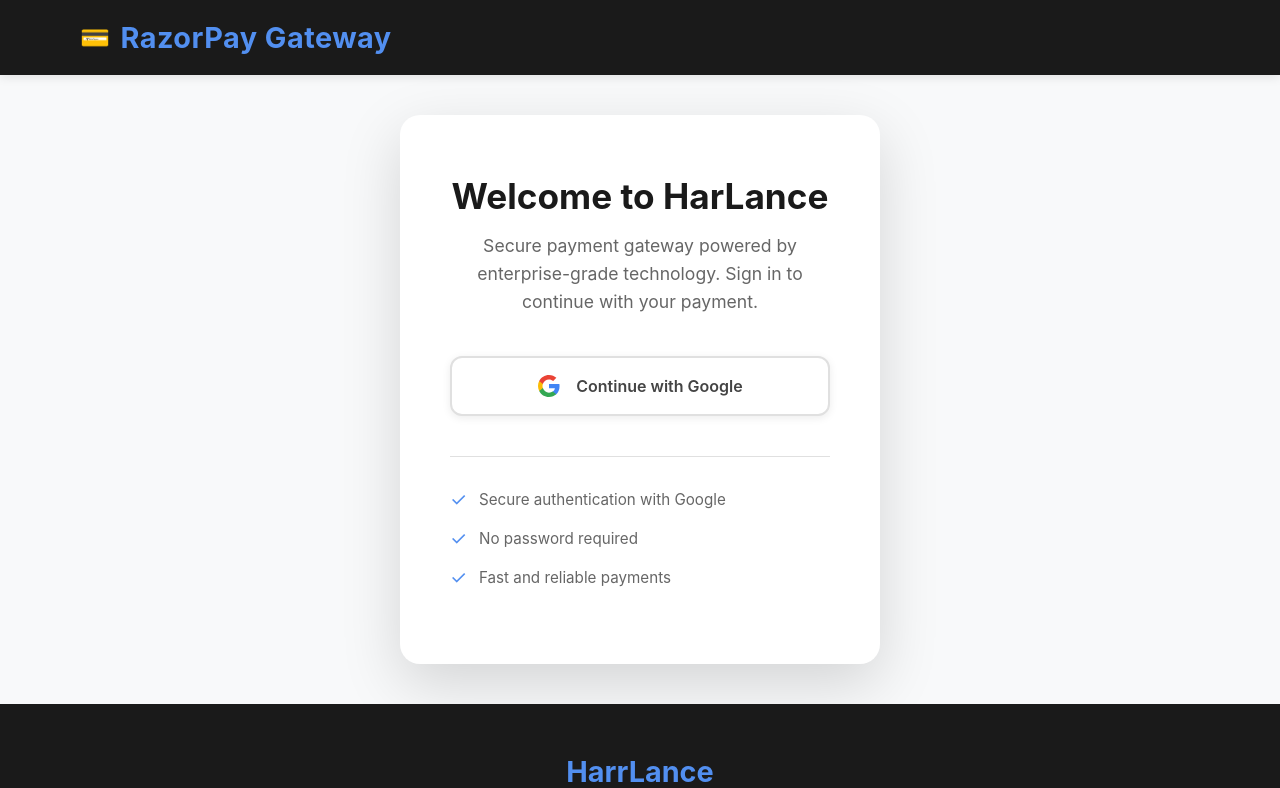
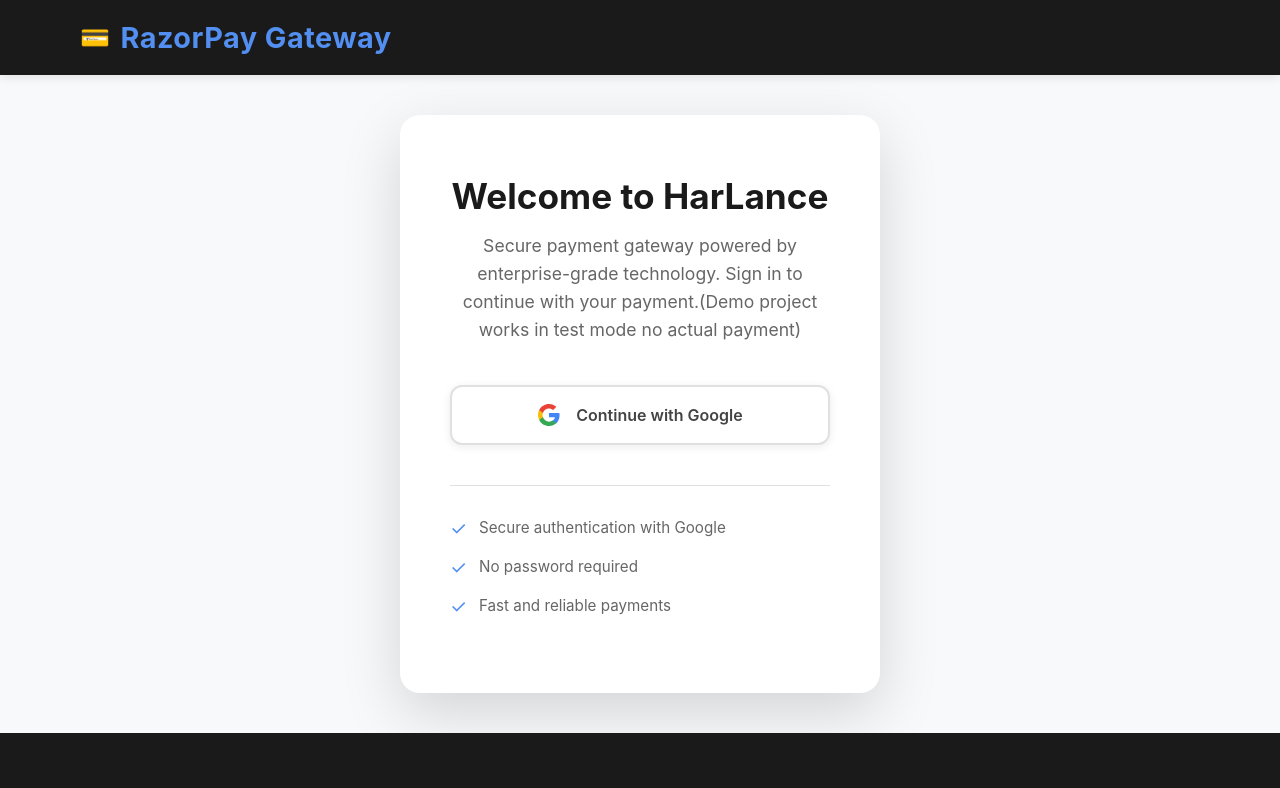
Before and after one commit to Harsh-Git39/Razorpay-Gateway, a React (Vite) app: page / in a window 1280 px wide. Shown: the top 788 px of the page. Built offline with nearby package versions, Linux system fonts and the light colour scheme; no server answers.

Commit message:
Update Login.jsx

```diff
--- a/src/components/Login.jsx
+++ b/src/components/Login.jsx
@@ -11,7 +11,7 @@
         <h1 className="login-title">Welcome to HarLance</h1>
         <p className="login-subtitle">
           Secure payment gateway powered by enterprise-grade technology.
-          Sign in to continue with your payment.
+          Sign in to continue with your payment.(Demo project works in test mode no actual payment)
         </p>
 
         <button onClick={handleLogin} className="google-login-btn">
@@ -46,4 +46,5 @@
   );
 }
 
+
 export default Login;
```
